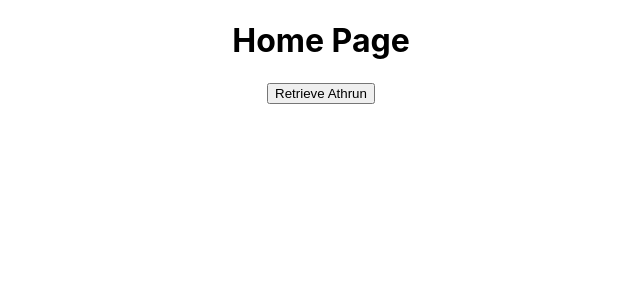
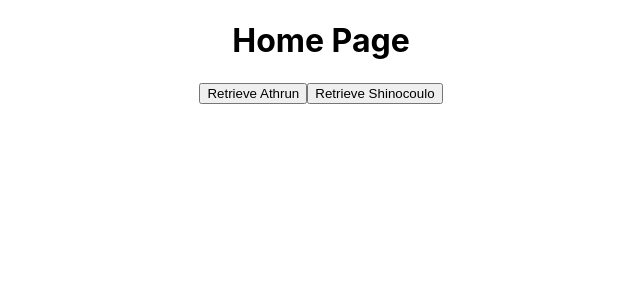
Before and after one commit to bradserlis/level-5-mob, a React (Create React App) app: page / in a window 1280 px wide. Shown: the top 300 px of the page, without its empty margins (319-959 px from the left). Built offline with nearby package versions, Linux system fonts and the light colour scheme.

Commit message:
Retrieve and render additional character details

```diff
--- a/src/containers/Home.js
+++ b/src/containers/Home.js
@@ -1,15 +1,34 @@
-import React, { useState, useEffect } from 'react';
+import React, { useState } from 'react';
 import axios from 'axios';
 
 const Home = () => {
 
   const [characters, setCharacter] = useState([]);
+  const [mountList, setMountList] = useState([]);
 
-  const retrieveCharacter = (name) => {
-    axios.get(`https://xivapi.com/character/search?name=${name.target.value}&server=cactuar`)
+  // const retrieveCharacter = (name) => {
+  //   axios.get(`https://xivapi.com/character/search?name=${name.target.value}&server=cactuar`)
+  //   .then((res)=>{
+  //     console.log(res.data)
+  //     setCharacter(...characters, res.data.Results[0]);
+  //   })
+  // }
+
+  const retrieveCharacterDetails = (id) => {
+    axios.get(`https://xivapi.com/character/${id.target.value}?data=MIMO`)
     .then((res)=>{
-      console.log(res.data)
-      setCharacter(...characters, res.data.Results[0]);
+      console.log(res.data);
+      setCharacter(...characters, res.data);
+      let mappedMountList = res.data.Mounts.map((mount)=>{
+        return (
+          <li
+          key={mount.Name.toString()}
+          >
+            {mount.Name}
+          </li>
+        )
+      })
+      setMountList(...mountList, mappedMountList);
     })
   }
 
@@ -19,24 +38,53 @@ const Home = () => {
           Home Page
         </h1>
         <button
-        onClick={retrieveCharacter}
-        value='Athrun+Lhant'
-        type='button'>
+        onClick={retrieveCharacterDetails}
+        value='5934232'
+        >
         Retrieve Athrun
         </button>
-        {characters.Avatar ?
+        <button
+        onClick={retrieveCharacterDetails}
+        value='20740039'
+        >
+        Retrieve Shinocoulo
+        </button>
+        {characters.Character ?
           <div>
             <h3>
-              {characters.Name}
+              {characters.Character.Name}
             </h3>
             <h4>
-              {characters.Server}
+              {characters.Character.Server}
             </h4>
-            <img src={`${characters.Avatar}`} />
-           </div> : null
+            <img
+            src={`${characters.Character.Portrait}`}
+            alt=''
+            style={{ width:250, height:300 }}
+            />
+            <h2> Mount List </h2>
+            <ul>
+            { mountList }
+            </ul>
+          </div> : null
         }
       </div>
     )
 }
 
+        // <button
+        // onClick={retrieveCharacter}
+        // value='Athrun+Lhant'
+        // type='button'>
+        // Retrieve Athrun
+        // </button>
+
 export default Home;
+
+            // <ul>
+            //   {characters.Mounts.forEach((mount)=>{
+            //     return(
+            //       <Mount mounts={mount} />
+            //     )
+            //   })}
+            // </ul>
```
